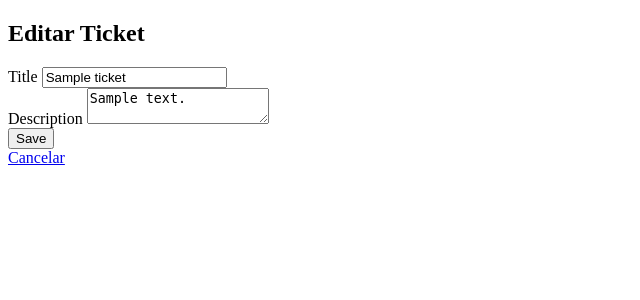
After one commit to HqzMer/tickets-system-flask, a Flask app: page /edit_ticket/1 in a window 1280 px wide. The commit adds this page. Shown: the top 300 px of the page, without its empty margins (0-640 px from the left). Run offline with Flask 3, Linux system fonts and the light colour scheme; a user stored in the database is signed in; tables that the repository leaves empty hold one stand-in row (values such as "Sample post").

Commit message:
Added edit and delete tickets

```diff
--- a/forms.py
+++ b/forms.py
@@ -5,7 +5,7 @@ from wtforms.validators import DataRequired
 class TicketForm(FlaskForm):
     title = StringField('Title', validators=[DataRequired()])
     description = TextAreaField('Description', validators=[DataRequired()])
-    submit = SubmitField('Add ticket')
+    submit = SubmitField('Save')
 
 class LoginForm(FlaskForm):
     username = StringField('User', validators=[DataRequired()])
--- a/models.py
+++ b/models.py
@@ -9,11 +9,14 @@ class Ticket(db.Model):
     description = db.Column(db.Text, nullable=False)
     status = db.Column(db.String(20), default="Open")
     created_at = db.Column(db.DateTime, default=db.func.current_timestamp())
+    user_id = db.Column(db.Integer, db.ForeignKey('user.id'), nullable=False)
 
     def __repr__(self):
-        return f'<Ticket {self.title}>'
+        return f"Ticket('{self.title}', '{self.author.username}')"
 
 class User(UserMixin, db.Model):
     id = db.Column(db.Integer, primary_key=True)
     username = db.Column(db.String(100), unique=True, nullable=False)
     password = db.Column(db.String(100), nullable=False)
+    # Relación con Ticket (un usuario puede tener muchos tickets)
+    tickets = db.relationship('Ticket', backref='author', lazy=True)
--- a/routes_tickets.py
+++ b/routes_tickets.py
@@ -1,7 +1,7 @@
-from flask import Blueprint,redirect,url_for,render_template
+from flask import Blueprint,redirect,url_for,render_template,flash
 from models import Ticket,db
 from forms import TicketForm
-from flask_login import login_required
+from flask_login import login_required,current_user
 
 ticketsRouting=Blueprint('ticketsRouting',__name__)
 
@@ -10,12 +10,12 @@ ticketsRouting=Blueprint('ticketsRouting',__name__)
 def tickets():
     form = TicketForm()
     if form.validate_on_submit():
-        new_ticket = Ticket(title=form.title.data, description=form.description.data)
+        new_ticket = Ticket(title=form.title.data, description=form.description.data,user_id=current_user.id)
         db.session.add(new_ticket)
         db.session.commit()
         return redirect(url_for('ticketsRouting.tickets'))
 
-    all_tickets = Ticket.query.all()
+    all_tickets = Ticket.query.filter_by(user_id=current_user.id).all()
     return render_template('tickets.html', form=form, tickets=all_tickets)
 
 @ticketsRouting.route('/ticket/<int:id>')
@@ -23,3 +23,38 @@ def tickets():
 def ticket_detail(id):
     ticket = Ticket.query.get_or_404(id)
     return render_template('ticket_detail.html', ticket=ticket)
+
+@ticketsRouting.route('/edit_ticket/<int:id>', methods=['GET', 'POST'])
+@login_required
+def edit_ticket(id):
+    ticket = Ticket.query.get_or_404(id)
+
+    # Asegurar que solo el creador del ticket pueda editarlo
+    if ticket.user_id != current_user.id:
+        flash('No tienes permiso para editar este ticket.', 'danger')
+        return redirect(url_for('index'))
+
+    form = TicketForm(obj=ticket)  # Rellena el formulario con los datos actuales
+
+    if form.validate_on_submit():
+        ticket.title = form.title.data
+        ticket.description = form.description.data
+        db.session.commit()
+        flash('Ticket actualizado correctamente', 'success')
+        return redirect(url_for('ticketsRouting.tickets'))
+
+    return render_template('edit_ticket.html', form=form)
+
+@ticketsRouting.route('/delete_ticket/<int:ticket_id>', methods=['POST'])
+@login_required
+def delete_ticket(ticket_id):
+    ticket = Ticket.query.get_or_404(ticket_id)
+
+    if ticket.user_id != current_user.id:  # Verificar dueño
+        flash('No tienes permiso para eliminar este ticket.', 'danger')
+        return redirect(url_for('index'))
+
+    db.session.delete(ticket)
+    db.session.commit()
+    flash('Ticket eliminado correctamente', 'danger')
+    return redirect(url_for('ticketsRouting.tickets'))
--- /dev/null
+++ b/templates/edit_ticket.html
@@ -0,0 +1,29 @@
+<!DOCTYPE html>
+<html lang="en">
+<head>
+    <title>Tickets</title>
+    <meta charset="UTF-8" />
+	<meta http-equiv="X-UA-Compatible" content="IE=edge" />
+	<meta name="viewport" content="width=device-width, initial-scale=1.0" />
+</head>
+<body>
+    <h2>Editar Ticket</h2>
+    <form method="POST">
+        {{ form.hidden_tag() }}
+
+        <div>
+            {{ form.title.label }}
+            {{ form.title(class="form-control") }}
+        </div>
+
+        <div>
+            {{ form.description.label }}
+            {{ form.description(class="form-control") }}
+        </div>
+
+        <button type="submit">{{ form.submit.label }}</button>
+    </form>
+
+    <a href="{{ url_for('ticketsRouting.tickets') }}">Cancelar</a>
+</body>
+</html>
--- a/templates/index.html
+++ b/templates/index.html
@@ -9,7 +9,7 @@
 
         {% if current_user.is_authenticated %}
         <h1>You are logged in</h1>
-        <a href="/tickets">Add new ticket</a>
+        <a href="/tickets">Dashboard tickets</a>
         <a href="/logout">Logout</a>
         {% else %}
         <h1>You are not logged in</h1>
--- a/templates/tickets.html
+++ b/templates/tickets.html
@@ -17,7 +17,11 @@
 
     <ul>
         {% for ticket in tickets %}
-            <li><a href="{{ url_for('ticketsRouting.ticket_detail', id=ticket.id) }}">{{ ticket.title }}</a></li>
+            <li><a href="{{ url_for('ticketsRouting.ticket_detail', id=ticket.id) }}">{{ ticket.title }}</a>
+                <a href="{{ url_for('ticketsRouting.edit_ticket', id=ticket.id) }}">Editar</a>
+                <form action="{{ url_for('ticketsRouting.delete_ticket', ticket_id=ticket.id) }}" method="POST" style="display:inline;">
+                    <button type="submit" onclick="return confirm('¿Seguro que deseas eliminar este ticket?');">Eliminar</button>
+                </form>
         {% endfor %}
     </ul>
 
```
